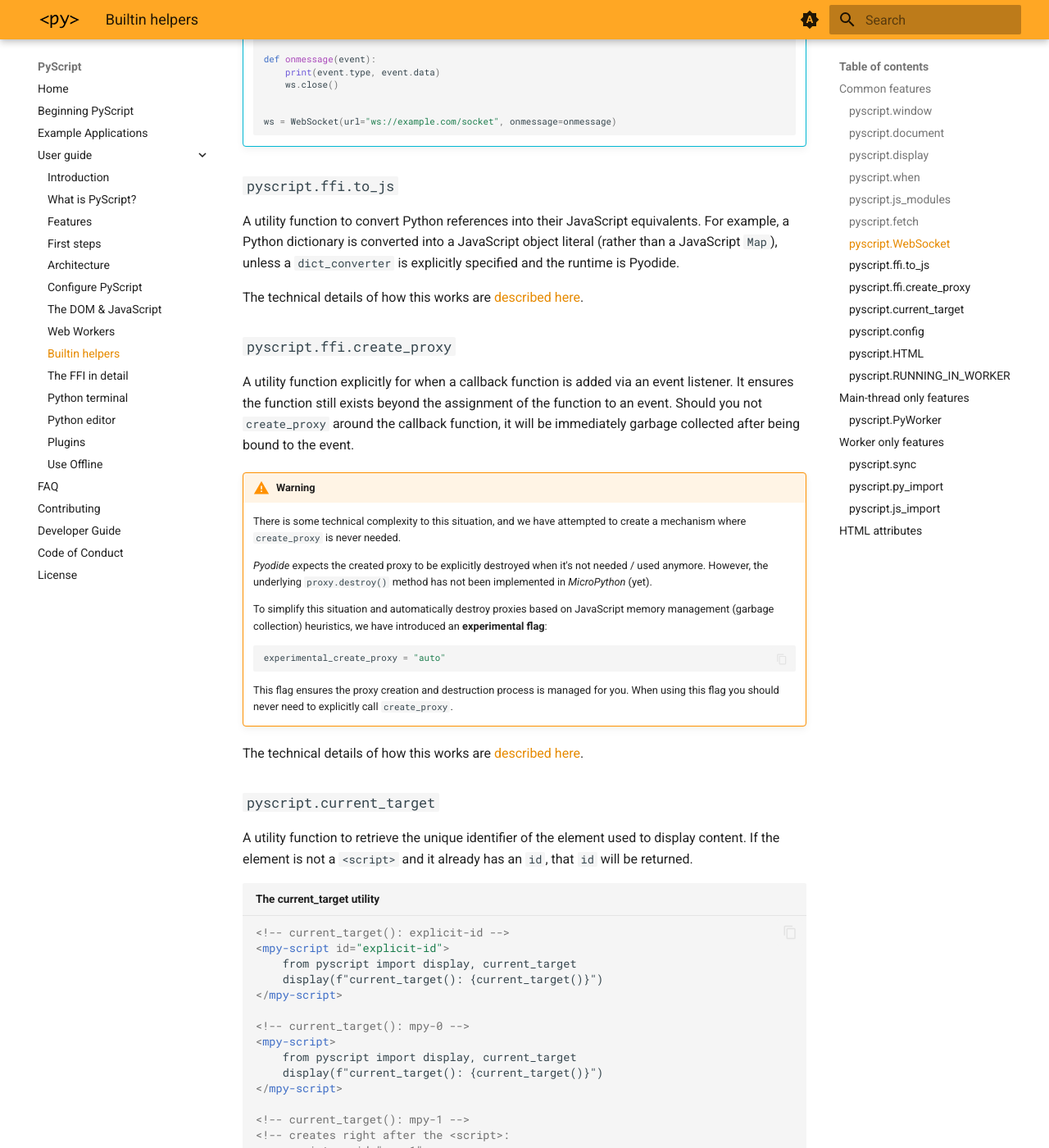
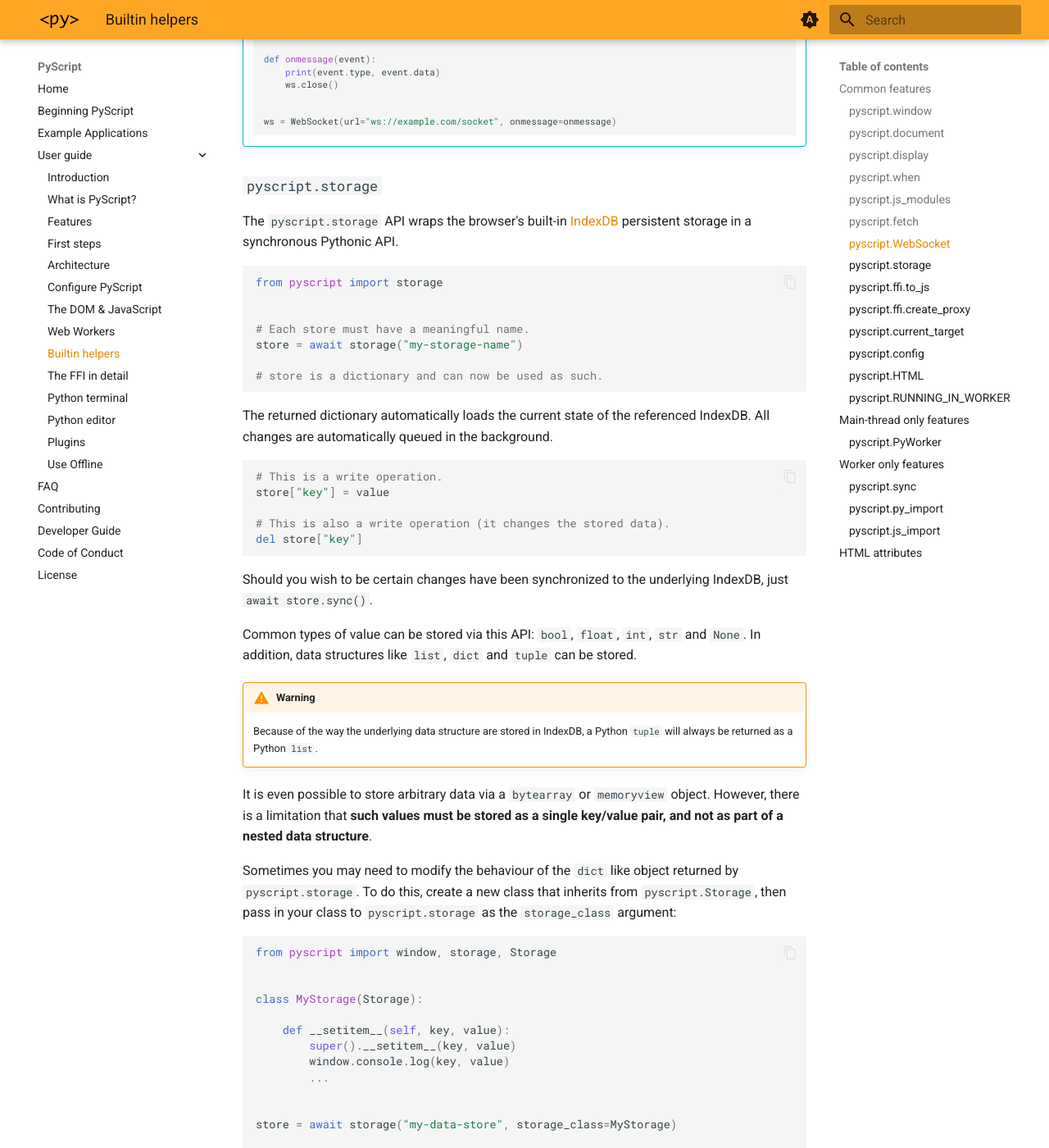
Before and after one commit to pyscript/docs, an MkDocs documentation site: the page built from docs/user-guide/builtins.md, in a window 1280 px wide and 1400 px high, scrolled down 7110 px. Shown: the whole window at 82% size. Built offline with MkDocs 1.6.1 and Material for MkDocs 9.7.7, drawn with Linux system fonts in a browser that asks for light colours; the version menu is left out; some of the changed text lies outside the part shown.

Commit message:
Storage API.

````diff
--- a/docs/user-guide/builtins.md
+++ b/docs/user-guide/builtins.md
@@ -372,6 +372,80 @@ The following code demonstrates a `pyscript.WebSocket` in action.
     ws = WebSocket(url="ws://example.com/socket", onmessage=onmessage)
     ```
 
+### `pyscript.storage`
+
+The `pyscript.storage` API wraps the browser's built-in
+[IndexDB](https://developer.mozilla.org/en-US/docs/Web/API/IndexedDB_API)
+persistent storage in a synchronous Pythonic API.
+
+```python
+from pyscript import storage
+
+
+# Each store must have a meaningful name.
+store = await storage("my-storage-name")
+
+# store is a dictionary and can now be used as such.
+```
+
+The returned dictionary automatically loads the current state of the referenced
+IndexDB. All changes are automatically queued in the background.
+
+```python
+# This is a write operation.
+store["key"] = value
+
+# This is also a write operation (it changes the stored data).
+del store["key"]
+```
+
+Should you wish to be certain changes have been synchronized to the underlying
+IndexDB, just `await store.sync()`.
+
+Common types of value can be stored via this API: `bool`, `float`, `int`, `str`
+and `None`. In addition, data structures like `list`, `dict` and `tuple` can
+be stored.
+
+!!! warning
+
+    Because of the way the underlying data structure are stored in IndexDB,
+    a Python `tuple` will always be returned as a Python `list`.
+
+It is even possible to store arbitrary data via a `bytearray` or
+`memoryview` object. However, there is a limitation that **such values must be
+stored as a single key/value pair, and not as part of a nested data
+structure**.
+
+Sometimes you may need to modify the behaviour of the `dict` like object
+returned by `pyscript.storage`. To do this, create a new class that inherits
+from `pyscript.Storage`, then pass in your class to `pyscript.storage` as the
+`storage_class` argument:
+
+```python
+from pyscript import window, storage, Storage
+
+
+class MyStorage(Storage):
+
+    def __setitem__(self, key, value):
+        super().__setitem__(key, value)
+        window.console.log(key, value)
+        ...
+
+
+store = await storage("my-data-store", storage_class=MyStorage)
+
+# The store object is now an instance of MyStorage.
+```
+
+!!! warning
+
+    The storage API is persistent per user tab, page, or domain, in the same
+    way IndexedDB persists.
+
+    This API **is not** saving files in the interpreter's virtual file system
+    nor onto the user's hard drive.
+
 ### `pyscript.ffi.to_js`
 
 A utility function to convert Python references into their JavaScript
````
